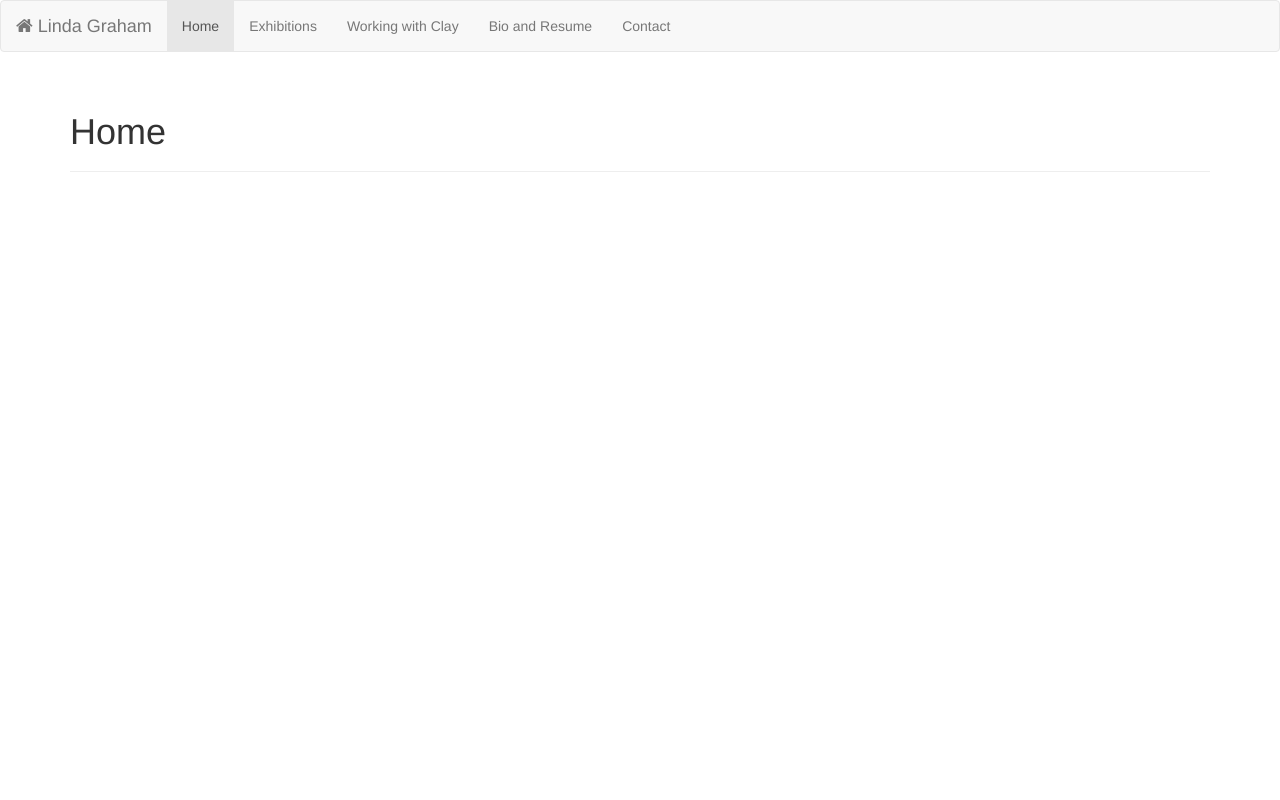
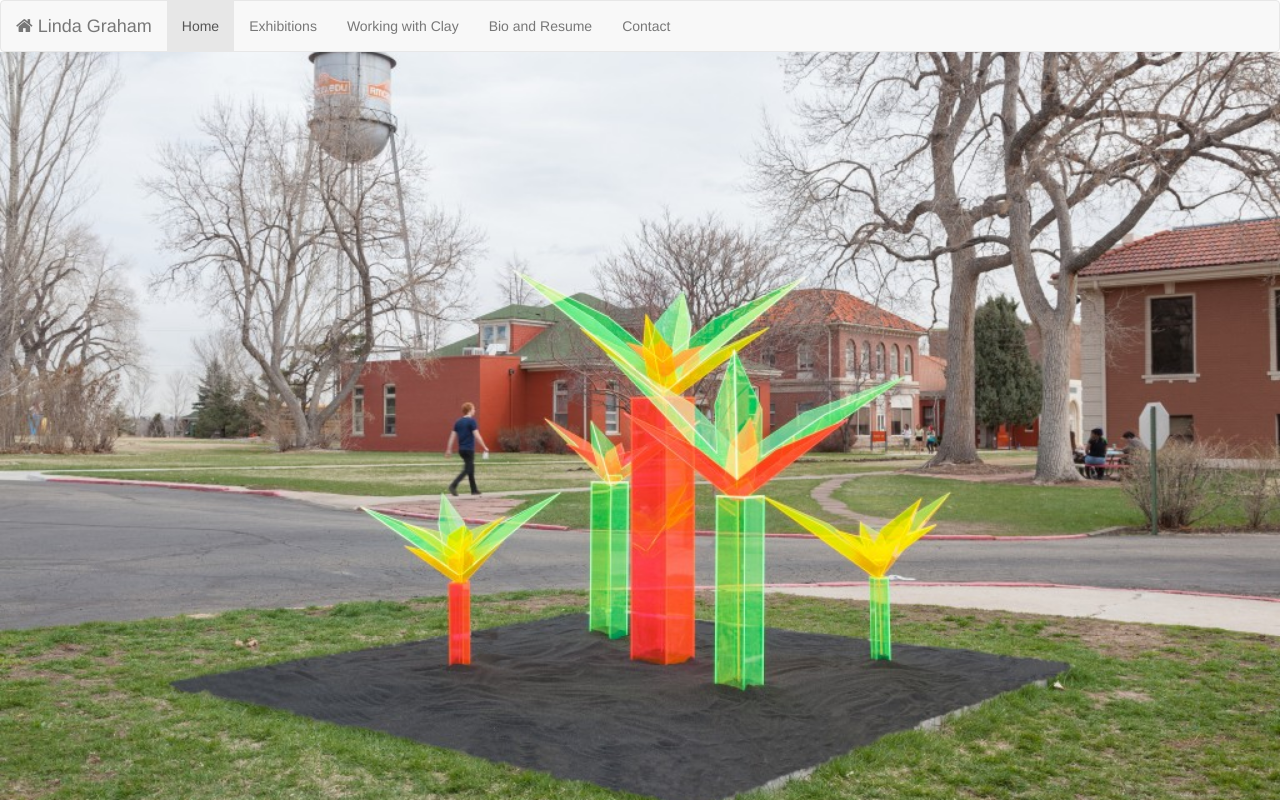
Before and after one commit to LindaGrahamStudio/linda-graham-ng, a website: page index.html in a window 1280 px wide. Drawn offline with nearby package versions, Linux system fonts and the light colour scheme; some packages are replaced by stand-ins of ours.

Commit message:
setup home image and vertical layout

```diff
--- a/components/home/homeView.html
+++ b/components/home/homeView.html
@@ -1,5 +1,3 @@
-<div class="container">
-	<div class="page-header">
-		<h1>Home</h1>
-	</div>
+<div class="home">
+
 </div>
--- a/index.html
+++ b/index.html
@@ -6,6 +6,9 @@
     <meta name="viewport" content="width=device-width, initial-scale=1">
     <!-- The above 3 meta tags *must* come first in the head; any other head content must come *after* these tags -->
     <title>Linda Graham</title>
+
+    <!-- favicon -->
+    <link rel="icon" href="images/favicon.png" />
 
     <!-- Bootstrap -->
 		<link rel="stylesheet" href="bower_components/bootstrap/dist/css/bootstrap.min.css">
@@ -105,7 +108,7 @@
 	</div>
 
 	<!-- placeholder for the router's views -->
-	<ui-view></ui-view>
+	<ui-view class="main-view"></ui-view>
 
   </body>
 </html>
--- a/styles/styles.css
+++ b/styles/styles.css
@@ -1,3 +1,35 @@
+.home {
+  background: url(../images/IllusiveReality-1024x682.jpg) no-repeat center center fixed;
+  -webkit-background-size: cover;
+  -moz-background-size: cover;
+  -o-background-size: cover;
+  background-size: cover;
+  margin:0;
+  height: 100%;
+  width: 100%;
+}
+
+html, body {
+	height: 100%;
+	width: 100%;
+	margin: 0;
+}
+
+.push {
+	display: none;
+}
+
+.navbar {
+	margin-bottom: 0;
+}
+
+.main-view {
+	position: absolute;
+	top: 52px;
+	left: 0;
+	bottom: 0;
+	right: 0;
+}
 .navbar-nav li.loader {
     margin: 12px 24px 0 6px;
 }
```
Also changed, not shown: images/IllusiveReality-1024x682.jpg (added), images/favicon.png (added), images/logo.png (added).
